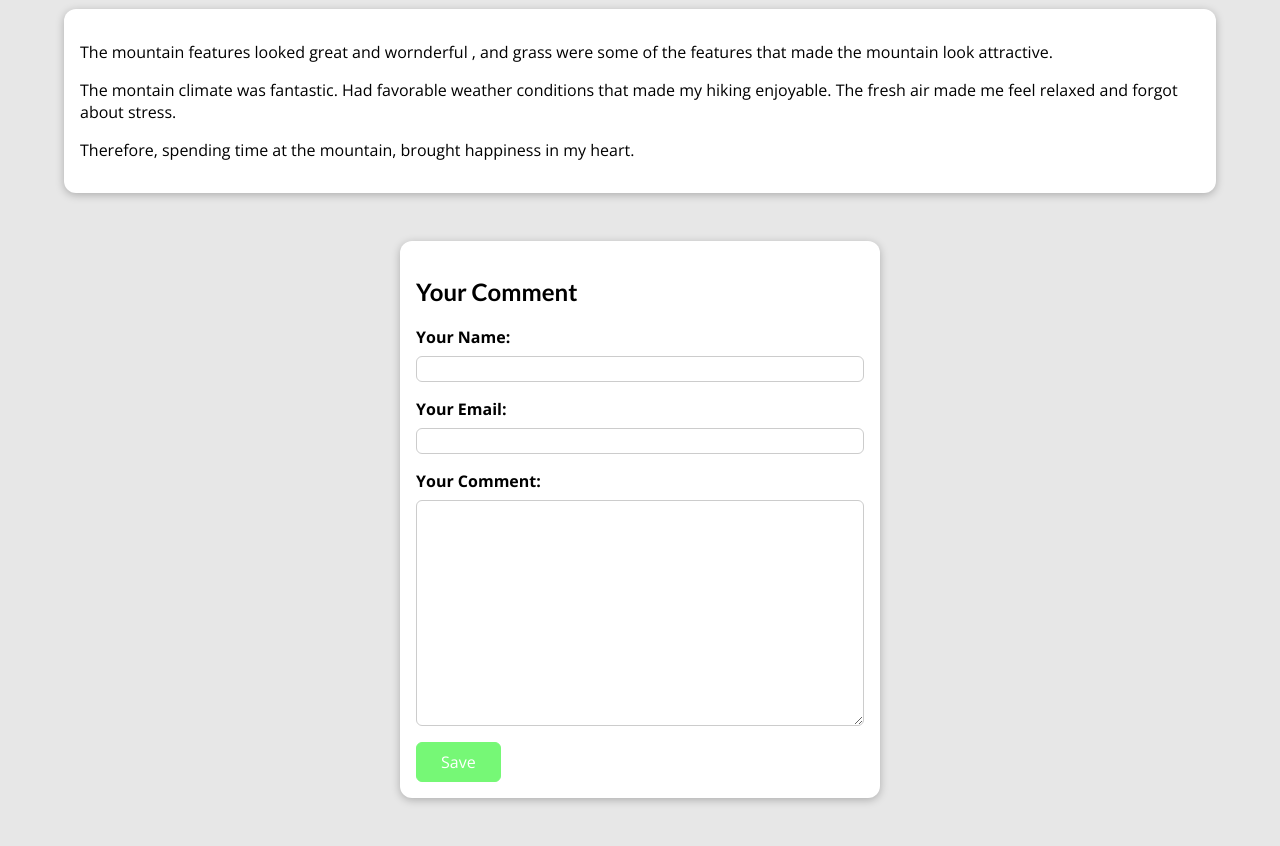
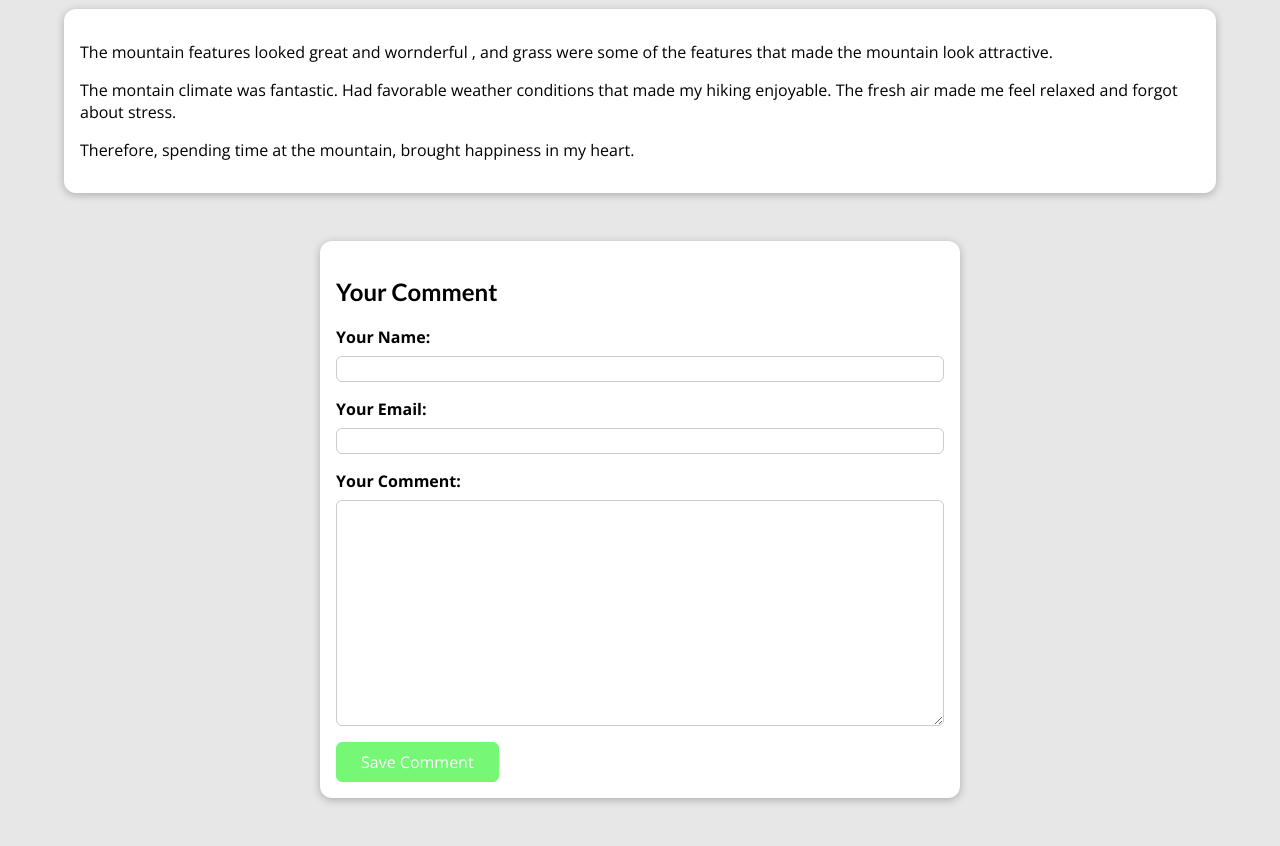
Before and after one commit to Douglous-Sobei/Python_django, a Django app: a page that uses my_site/blog/templates/blog/post-detail.html in a window 1280 px wide. Shown: the part 519-1365 px from the top of the page. Run offline with Django 4.2, Linux system fonts and the light colour scheme; data comes from the database, SQL or seed files in the repository; both versions use the stored data as it was after the commit.

Commit message:
comment form validation styles

```diff
--- a/my_site/blog/static/blog/post-detail.css
+++ b/my_site/blog/static/blog/post-detail.css
@@ -77,7 +77,7 @@ main {
 #comment-form {
   margin: 3rem auto;
   width: 90%;
-  max-width: 30rem;
+  max-width: 40rem;
   border-radius: 12px;
   background-color: white;
   box-shadow: 0 2px 8px rgba(0, 0, 0, 0.25);
--- a/my_site/blog/templates/blog/index.html
+++ b/my_site/blog/templates/blog/index.html
@@ -6,14 +6,14 @@
 {% endblock %}
 
 {% block css_files %}
-    <link rel="stylesheet" href="{% static "blog/post.css" %}" />
-    <link rel="stylesheet" href="{% static "blog/index.css" %}" />
+    <link rel="stylesheet" href="{% static "blog/post.css" %}">
+    <link rel="stylesheet" href="{% static "blog/index.css" %}">
 {% endblock %}
 
 {% block content %}
     <section id="welcome">
         <header>
-            <img src="{% static "blog/images/Dag.jpg" %}" alt="Dag - The Author Of This Blog" />
+            <img src="{% static "blog/images/Dag.jpg" %}" alt="Dag - The Author Of This Blog">
             <h2>DOUGLOUS' BLOG</h2>
         </header>
         <p>Hello, I am Douglous and I love to blog tech and the world!</p>
--- a/my_site/blog/templates/blog/post-detail.html
+++ b/my_site/blog/templates/blog/post-detail.html
@@ -10,6 +10,15 @@
 {% endblock %}
 
 {% block content %}
+
+{% if comment_form.errors %}
+    <div id="alert">
+        <h2>Saving the comment failed!</h2>
+        <p>Please conter check your form below and fix errors made!</p>
+        <a href="#comment-form">Fix!</a>
+    </div>
+{% endif %}
+
     <section id="summary">
         <h2>{{post.title}}</h2>
         <div>
@@ -31,16 +40,16 @@
 
     <section id="comment-form">
         <h2>Your Comment</h2>
-        <form action="{% url 'post-detail-page' post.slug %}" method="POST">
+        <form action="{% url "post-detail-page" post.slug %}" method="POST">
             {% csrf_token %}
-            {% for field in comment %}
-                <div class="form-control">
-                    {{field.label_tag}}
-                    {{ field }}
-                    {{ field.errors }}
+            {% for form_field in comment_form %}
+                <div class="form-control {% if form_field.errors %}invalid{% endif %}">
+                    {{ form_field.label_tag }}
+                    {{ form_field }}
+                    {{ form_field.errors }}
                 </div>
             {% endfor %}
-            <button>Save</button>
+            <button>Save Comment</button>
         </form>
     </section>
 
--- a/my_site/blog/views.py
+++ b/my_site/blog/views.py
@@ -27,28 +27,28 @@ class allpostsview(ListView):
 
 class singlepostview(View):
     def get(self, request, slug):
-        post = Post.objects.get(slug=slug)
-        context = {
-            "post": post,
-            "post_tags": post.tags.all(),
-            "comment": commentform()
-        }
-        return render(request, "blog/post-detail.html", context)
+      post = Post.objects.get(slug=slug)
+      context = {
+          "post": post,
+          "post_tags": post.tags.all(),
+          "comment_form": commentform()
+      }
+      return render(request, "blog/post-detail.html", context)
 
     def post(self, request, slug):
-        comment = commentform(request.POST)
+        comment_form = commentform(request.POST)
         post = Post.objects.get(slug=slug)
 
-        if comment.is_valid():
-            Comment = comment.save(commit=False)
-            Comment.post = post
-            Comment.save()
+        if comment_form.is_valid():
+            comment = comment_form.save(commit=False)
+            comment.post = post
+            comment.save()
 
             return HttpResponseRedirect(reverse("post-detail-page", args=[slug]))
 
         context = {
             "post": post,
             "post_tags": post.tags.all(),
-            "comment": commentform
+            "comment_form": commentform
         }
         return render(request, "blog/post-detail.html", context)
```
Also changed, not shown: other parts of my_site/blog/static/blog/post-detail.css (+34 -0 lines), my_site/db.sqlite3.
